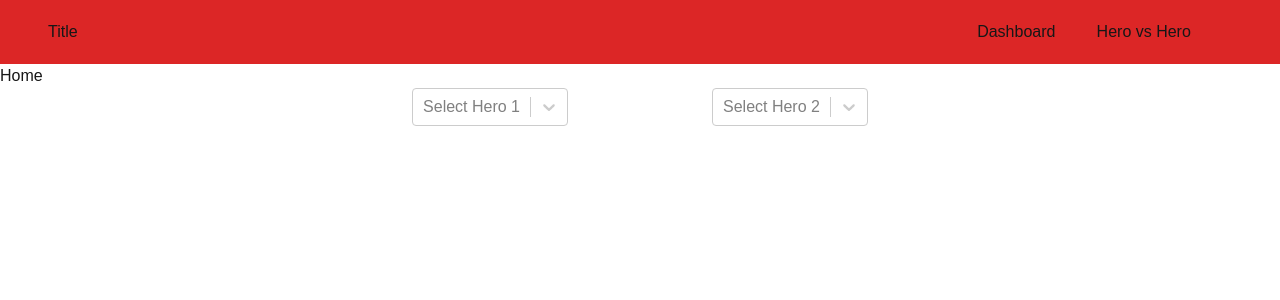
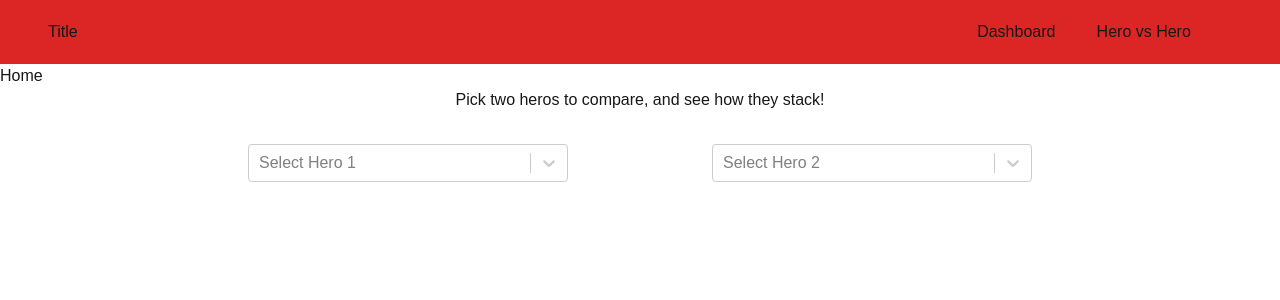
Before and after one commit to Atay365/marvel-showdown, a Next.js app: page /HeroBattle in a window 1280 px wide. Shown: the top 300 px of the page. Built offline with nearby package versions, Linux system fonts and the light colour scheme; no server answers; the database is empty.

Commit message:
Completed Hero Pyramid Chart.

```diff
--- a/app/HeroBattle/page.jsx
+++ b/app/HeroBattle/page.jsx
@@ -6,6 +6,9 @@ const page = () => {
     <div>
       <h1>Home</h1>
       <section>
+        <h3 className="text-center mb-8">
+          Pick two heros to compare, and see how they stack!
+        </h3>
         <HeroComparisonChart />
       </section>
     </div>
--- a/app/components/HeroComparisonChart.jsx
+++ b/app/components/HeroComparisonChart.jsx
@@ -167,7 +167,7 @@ const HeroComparisonPyramid = () => {
             setSelectedHeroes((prev) => [option.value, prev[1]])
           }
           placeholder="Select Hero 1"
-          className="text-black"
+          className="text-black w-1/4"
         />
         <Select
           options={heroData.map((hero) => ({ value: hero, label: hero.name }))}
@@ -175,7 +175,7 @@ const HeroComparisonPyramid = () => {
             setSelectedHeroes((prev) => [prev[0], option.value])
           }
           placeholder="Select Hero 2"
-          className="text-black"
+          className="text-black w-1/4"
         />
       </div>
       <div className="flex justify-center">
```
